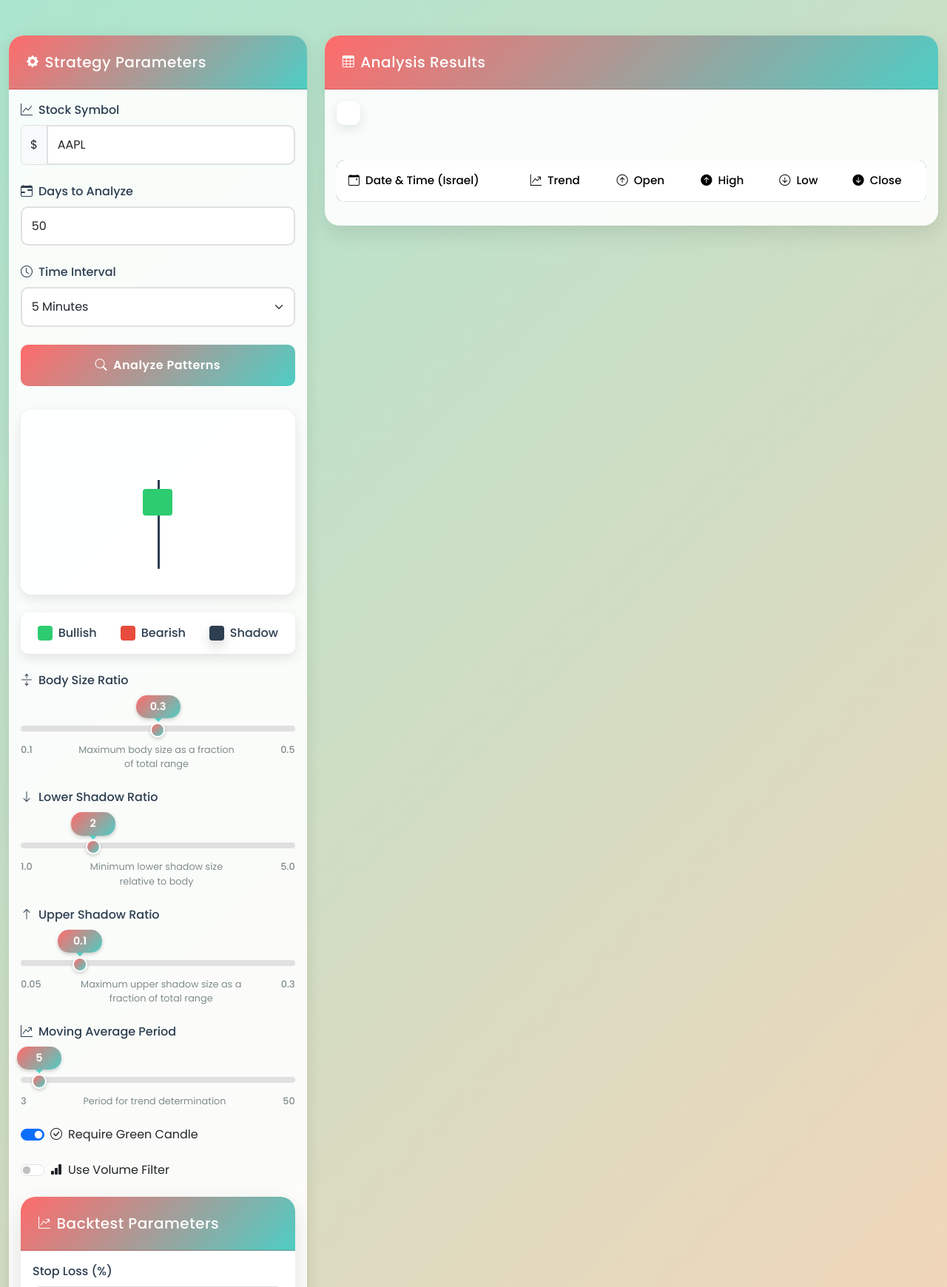
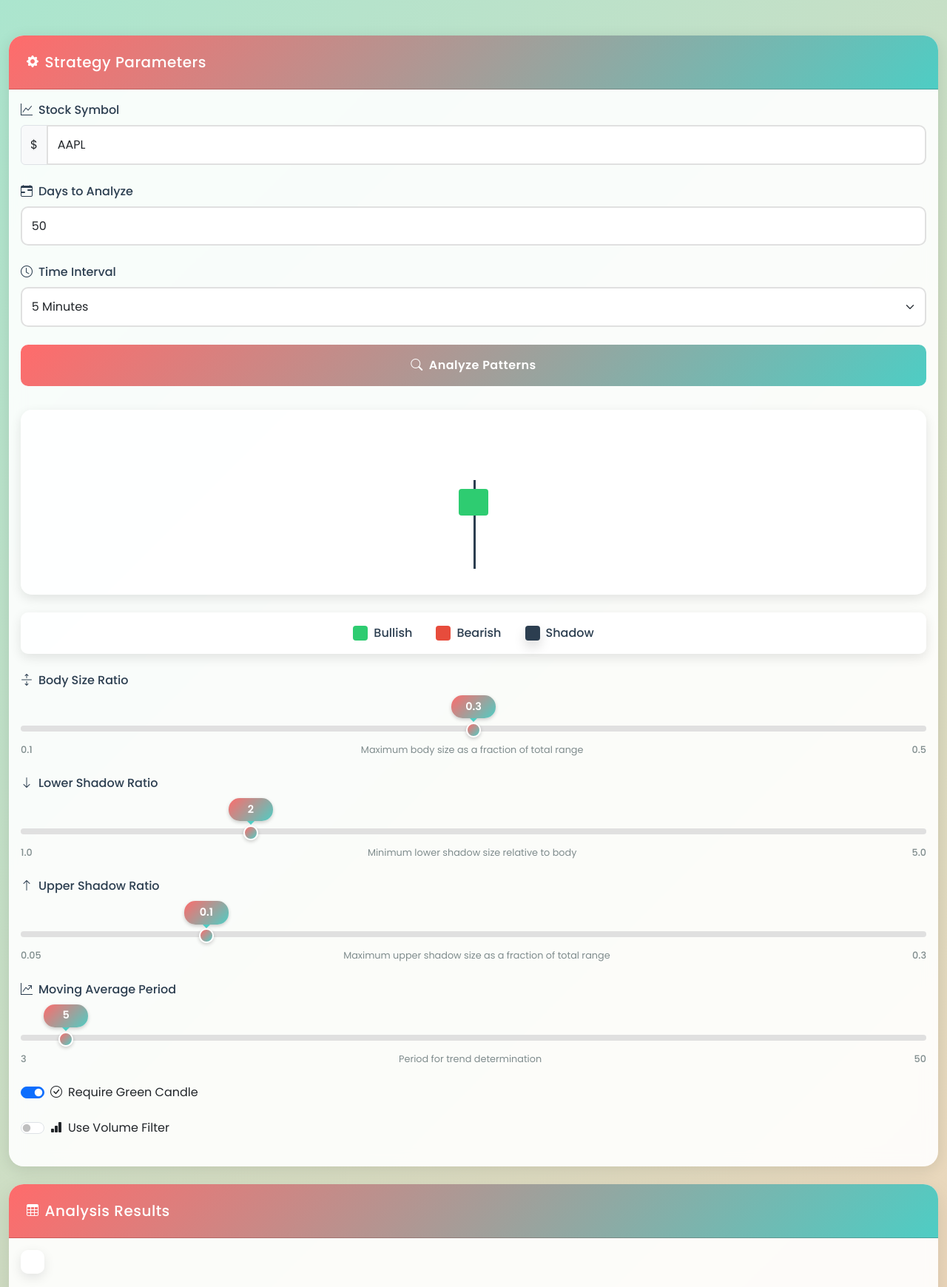
Before and after one commit to GilMatzafi/TradingHub, a Flask app: page /hammer in a window 1280 px wide. Shown: the part 145-1885 px from the top of the page at 74% size. Run offline with Flask 3, Linux system fonts and the light colour scheme; lists and menus that the app fills with data are empty.

Commit message:
rearrange UIin hammer pattern page

```diff
--- a/tradinghub/templates/hammer_analyzer/index.html
+++ b/tradinghub/templates/hammer_analyzer/index.html
@@ -15,9 +15,8 @@
         <p class="lead text-muted">Advanced Hammer Pattern Detection for Smart Trading</p>
     </header>
 
-    <div class="row g-4">
-        <div class="col-md-4">
-            <div class="card strategy-card">
+    <!-- Strategy Parameters Section -->
+    <div class="card strategy-card mb-4">
         <div class="card-header d-flex align-items-center">
             <i class="bi bi-gear-fill me-2"></i>
             <h5 class="mb-0">Strategy Parameters</h5>
@@ -28,14 +27,12 @@
             {{ candlestick_visualization() }}
             {{ pattern_params() }}
             {{ volume_params() }}
-                    {{ backtest_params() }}
             {% endblock %}
         </div>
     </div>
-        </div>
 
-        <div class="col-md-8">
-            <div class="card results-card">
+    <!-- Analysis Results Section -->
+    <div class="card results-card mb-4">
         <div class="card-header d-flex align-items-center">
             <i class="bi bi-table me-2"></i>
             <h5 class="mb-0">Analysis Results</h5>
@@ -59,7 +56,8 @@
             </div>
         </div>
     </div>
-        </div>
-    </div>
+
+    <!-- Backtest Parameters Section -->
+    {{ backtest_params() }}
 </div>
 {% endblock %}
```
Lines whose indentation alone changed are shown as unchanged.
